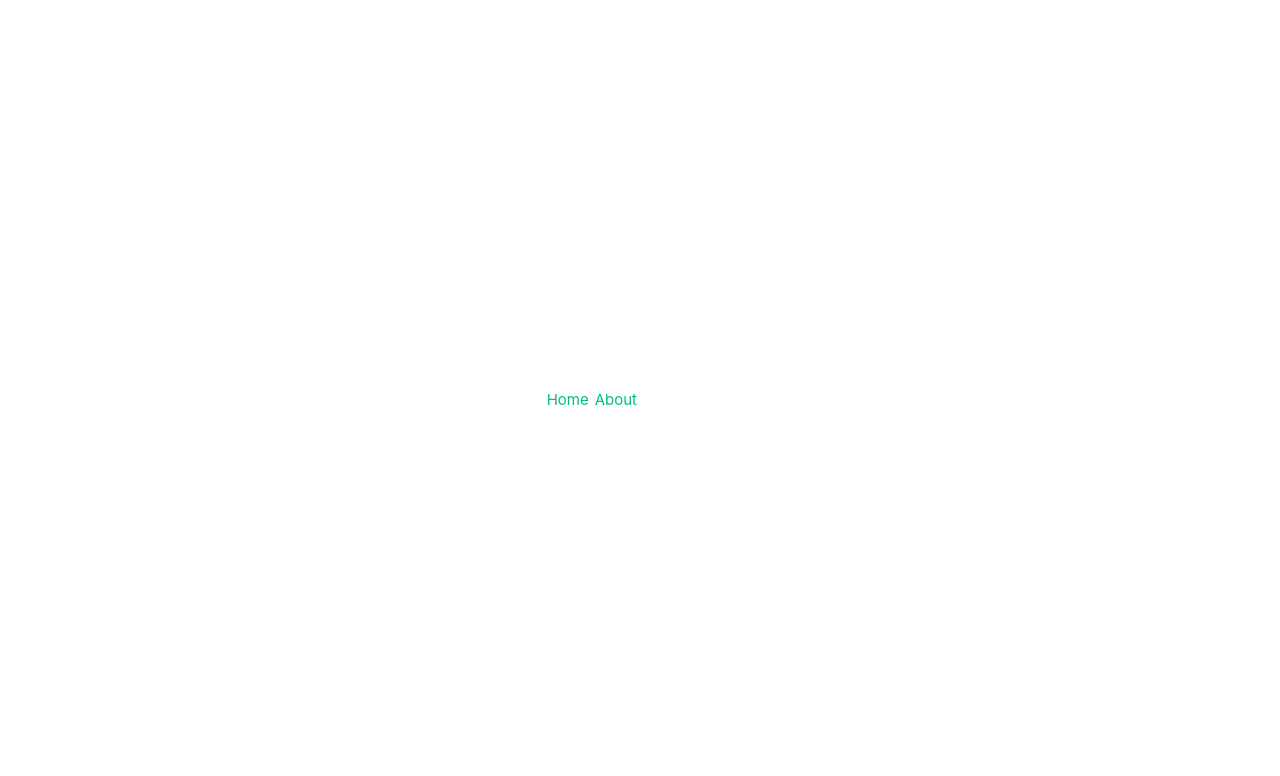
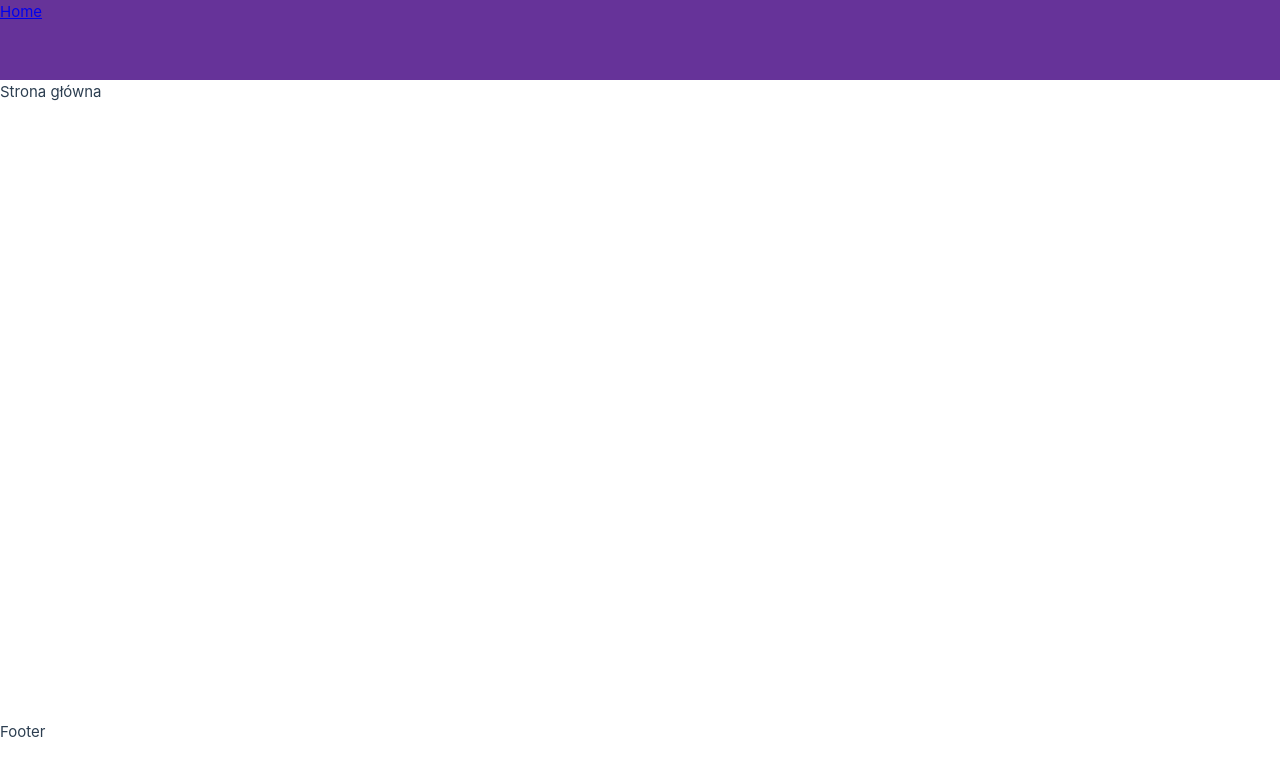
Before and after one commit to kacper0276/ToDo-Vue-.Net, a Vue app in the folder frontend/: page / in a window 1280 px wide. Before the commit this address had no page. Shown: the top 776 px of the page. Built offline with nearby package versions, Linux system fonts and the light colour scheme.

Commit message:
Create basic layout

```diff
--- a/frontend/package.json
+++ b/frontend/package.json
@@ -18,7 +18,7 @@
   },
   "devDependencies": {
     "@tsconfig/node20": "^20.1.4",
-    "@types/node": "^20.14.5",
+    "@types/node": "^22.4.0",
     "@vitejs/plugin-vue": "^5.0.5",
     "@vitejs/plugin-vue-jsx": "^4.0.0",
     "@vue/tsconfig": "^0.5.1",
--- a/frontend/src/App.vue
+++ b/frontend/src/App.vue
@@ -1,16 +1,21 @@
 <script setup lang="ts">
-import { RouterLink, RouterView } from "vue-router";
+import { RouterView } from "vue-router";
+import Header from "./layout/Header.vue";
+import Layout from "./layout/Layout.vue";
 </script>
 
 <template>
-  <header>
-    <nav>
-      <RouterLink to="/">Home</RouterLink>
-      <RouterLink to="/about">About</RouterLink>
-    </nav>
-  </header>
-
-  <RouterView />
+  <Layout>
+    <template #header>
+      <Header />
+    </template>
+    <template #content>
+      <RouterView />
+    </template>
+    <template #footer>
+      <p>Footer</p>
+    </template>
+  </Layout>
 </template>
 
 <style scoped></style>
--- a/frontend/src/assets/main.css
+++ b/frontend/src/assets/main.css
@@ -1,35 +1 @@
-@import './base.css';
-
-#app {
-  max-width: 1280px;
-  margin: 0 auto;
-  padding: 2rem;
-  font-weight: normal;
-}
-
-a,
-.green {
-  text-decoration: none;
-  color: hsla(160, 100%, 37%, 1);
-  transition: 0.4s;
-  padding: 3px;
-}
-
-@media (hover: hover) {
-  a:hover {
-    background-color: hsla(160, 100%, 37%, 0.2);
-  }
-}
-
-@media (min-width: 1024px) {
-  body {
-    display: flex;
-    place-items: center;
-  }
-
-  #app {
-    display: grid;
-    grid-template-columns: 1fr 1fr;
-    padding: 0 2rem;
-  }
-}
+@import "./base.css";
--- /dev/null
+++ b/frontend/src/layout/Header.vue
@@ -0,0 +1,17 @@
+<template>
+  <nav>
+    <RouterLink to="/">Home</RouterLink>
+  </nav>
+</template>
+
+<script setup lang="ts">
+import { RouterLink } from "vue-router";
+</script>
+
+<style scoped>
+nav {
+  width: 100%;
+  height: 100%;
+  background: rebeccapurple;
+}
+</style>
--- /dev/null
+++ b/frontend/src/layout/Layout.vue
@@ -0,0 +1,46 @@
+<template>
+  <div class="layout">
+    <header class="header">
+      <slot name="header"></slot>
+    </header>
+    <main class="main-container">
+      <slot name="content"></slot>
+    </main>
+    <footer class="footer">
+      <slot name="footer"></slot>
+    </footer>
+  </div>
+</template>
+
+<script lang="ts">
+export default {
+  name: "Layout",
+};
+</script>
+
+<style scoped>
+html,
+body {
+  height: 100%;
+  margin: 0;
+}
+
+.layout {
+  display: flex;
+  flex-direction: column;
+  height: 100vh;
+}
+
+.header {
+  flex: 0 0 10%;
+}
+
+.main-container {
+  flex: 1;
+  overflow: auto;
+}
+
+.footer {
+  flex: 0 0 10%;
+}
+</style>
--- a/frontend/src/views/HomeView.vue
+++ b/frontend/src/views/HomeView.vue
@@ -1,5 +1,7 @@
 <script setup lang="ts"></script>
 
 <template>
-  <main></main>
+  <main>
+    <p>Strona główna</p>
+  </main>
 </template>
```
Also changed, not shown: frontend/components.d.ts (added, +7 -0 lines), 1 other file (tests, documents, lock files or other folders).
